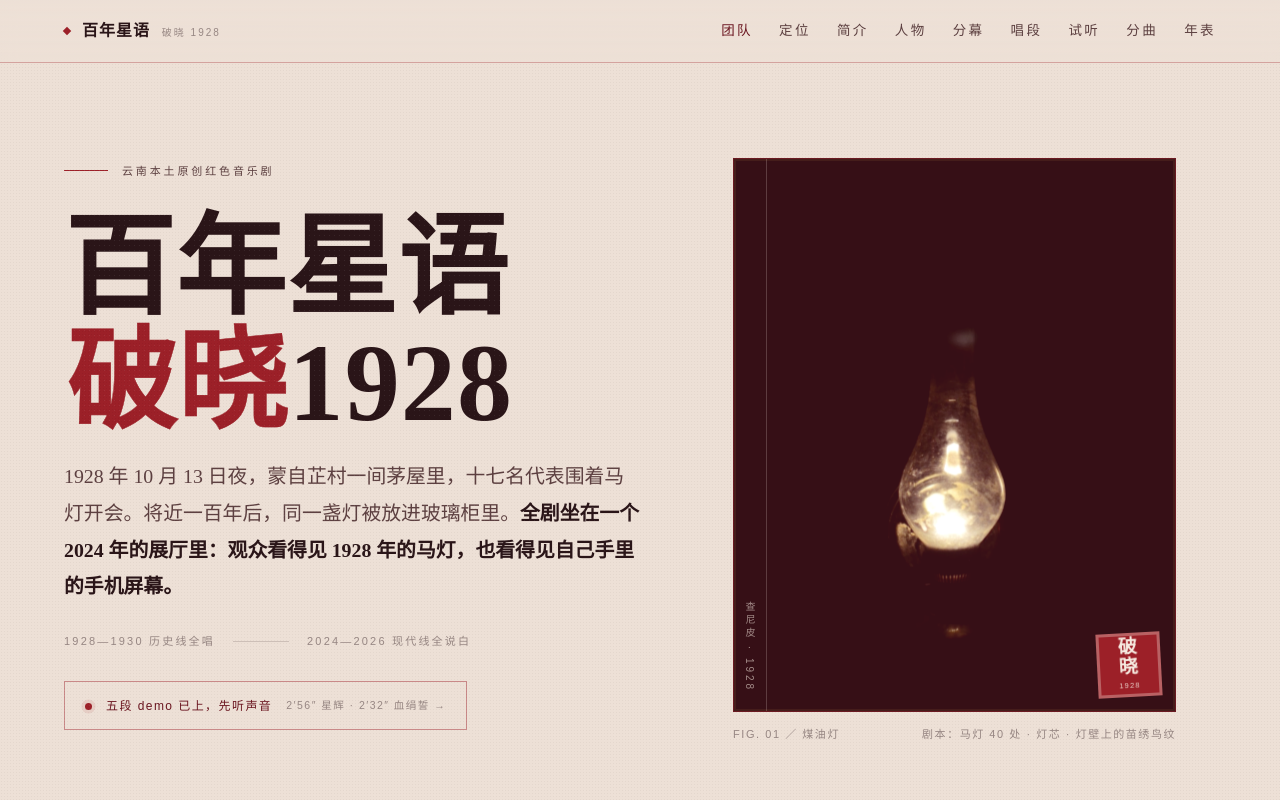
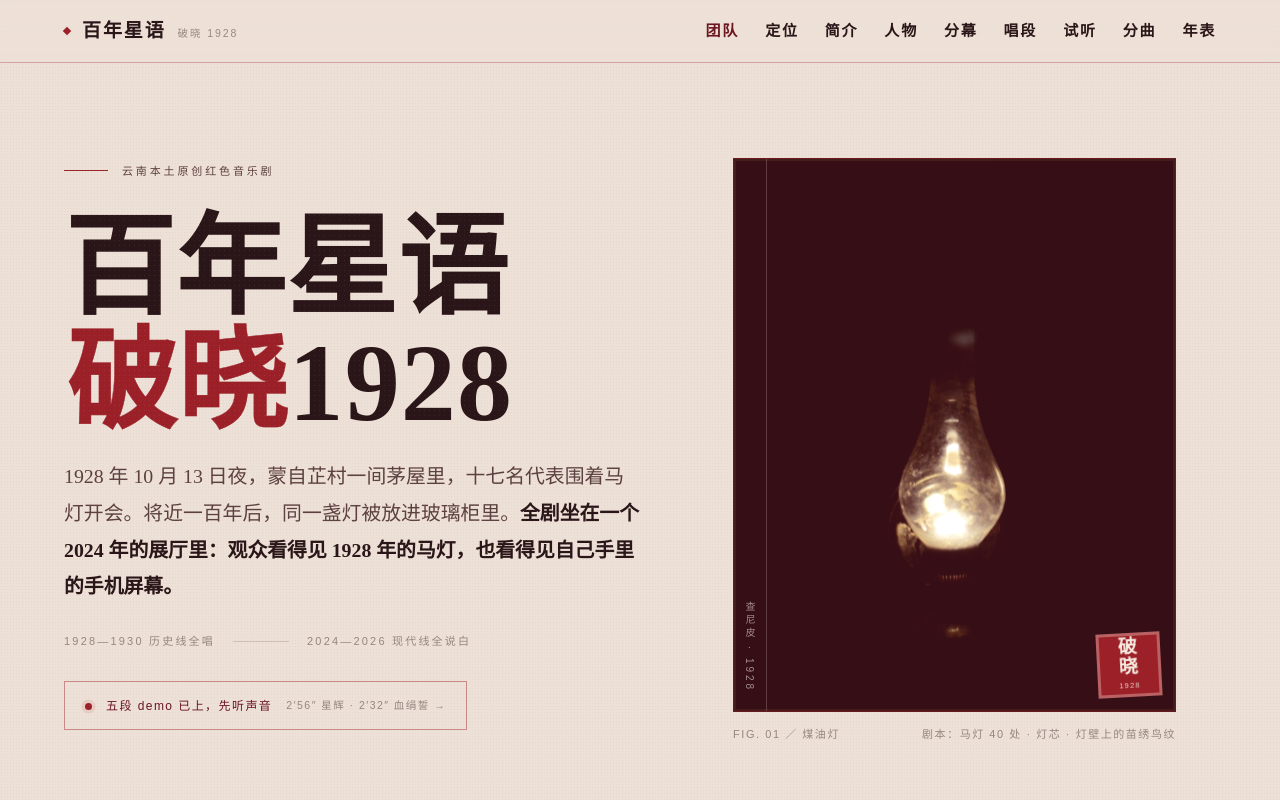
Before and after one commit to ZHOUYAOBAI/bainianxingyu2, a plain HTML site: page index.html in a window 1280 px wide. Shown: the top 800 px of the page. Drawn offline with Linux system fonts and the light colour scheme; a web font is replaced by a local one.

Commit message:
顶部导航字号加大、改宋体 700，品牌名加大

```diff
--- a/assets/style.css
+++ b/assets/style.css
@@ -84,11 +84,11 @@ button{font-family:inherit;color:inherit;}
   content:"";width:6px;height:6px;background:var(--blood);border-radius:0;
   align-self:center;transform:rotate(45deg);
 }
-.nav-brand strong{font-size:16px;letter-spacing:.06em;font-weight:600;}
-.nav-brand span{font-family:var(--sans);font-size:10px;letter-spacing:.2em;color:var(--ink-faint);}
+.nav-brand strong{font-size:19px;letter-spacing:.1em;font-weight:700;}
+.nav-brand span{font-family:var(--sans);font-size:10.5px;letter-spacing:.18em;color:var(--ink-faint);}
 .nav-links{display:flex;align-items:center;gap:26px;}
 .nav-links a{
-  font-family:var(--serif);font-size:13.5px;letter-spacing:.18em;color:var(--ink-soft);font-weight:500;
+  font-family:var(--serif);font-size:15px;letter-spacing:.12em;color:var(--ink);font-weight:700;
   position:relative;padding:4px 0;transition:color .35s var(--ease);
 }
 .nav-links a::after{
```
